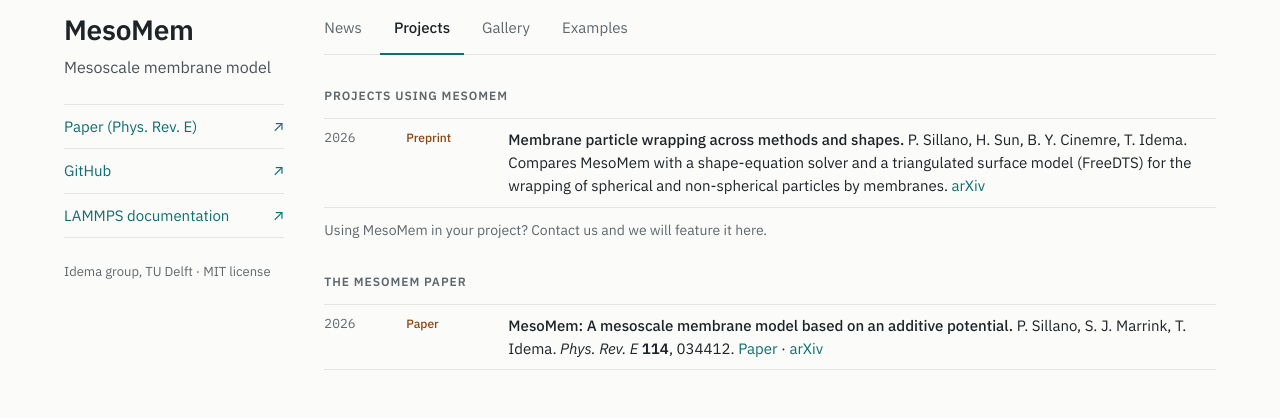
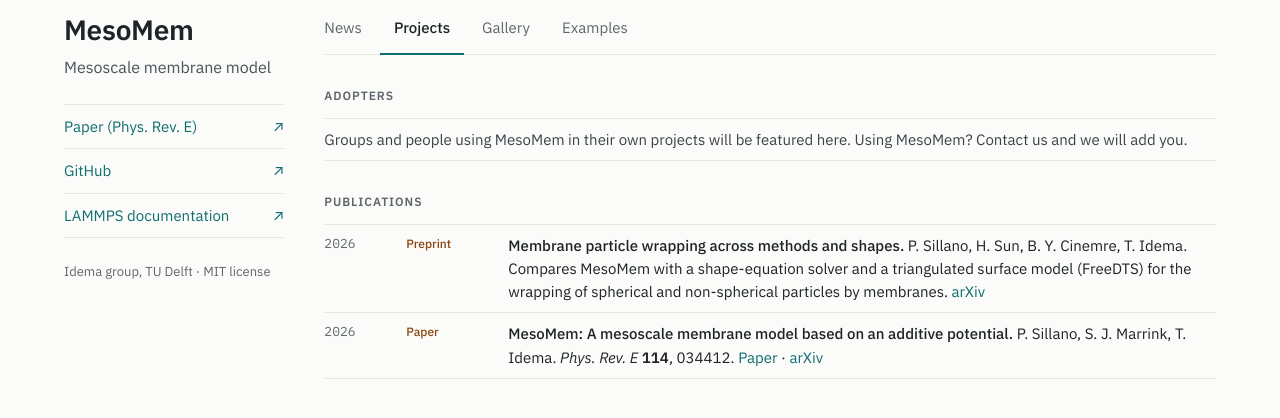
Before and after one commit to pietro-sillano/mesomem, a Jekyll site: the page built from docs/projects.html, in a window 1280 px wide. Shown: the top 418 px of the page. Built offline with Jekyll 4.4.1, drawn with Linux system fonts in a browser that asks for light colours.

Commit message:
Website: split Projects into Adopters and Publications
Co-Authored-By: Claude Opus 5.5 <noreply@anthropic.com>

```diff
--- a/docs/projects.html
+++ b/docs/projects.html
@@ -4,21 +4,23 @@ nav: projects
 permalink: /projects/
 ---
 <section class="block">
-  <h2 class="label">Projects using MesoMem</h2>
-  {%- if site.data.projects.projects.size > 0 %}
+  <h2 class="label">Adopters</h2>
+  {%- if site.data.projects.adopters.size > 0 %}
   <ul class="rows">
-    {%- for item in site.data.projects.projects %}
+    {%- for item in site.data.projects.adopters %}
     {% include project.html item=item %}
     {%- endfor %}
   </ul>
+  <p class="small">Using MesoMem in your project? Contact us and we will feature it here.</p>
+  {%- else %}
+  <p class="note">Groups and people using MesoMem in their own projects will be featured here. Using MesoMem? Contact us and we will add you.</p>
   {%- endif %}
-  <p class="small">Using MesoMem in your project? Contact us and we will feature it here.</p>
 </section>
 
 <section class="block">
-  <h2 class="label">The MesoMem paper</h2>
+  <h2 class="label">Publications</h2>
   <ul class="rows">
-    {%- for item in site.data.projects.paper %}
+    {%- for item in site.data.projects.publications %}
     {% include project.html item=item %}
     {%- endfor %}
   </ul>
```
Also changed, not shown: docs/_data/projects.yml (+27 -19 lines).
